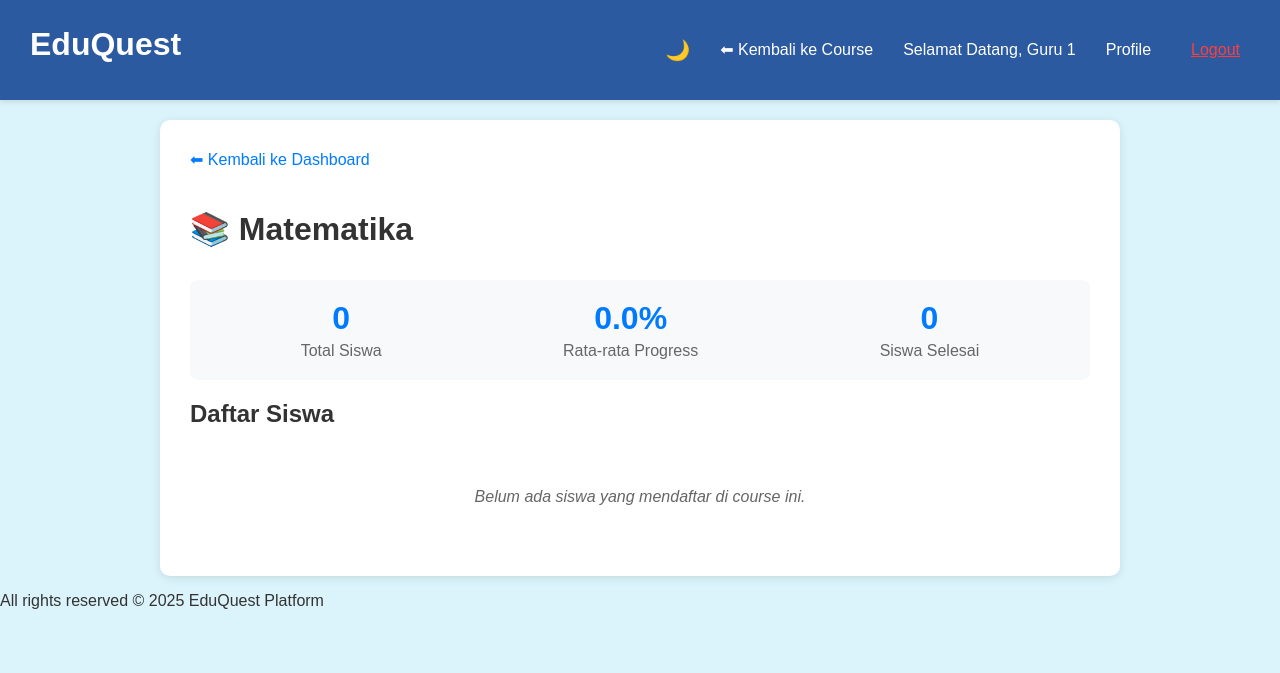
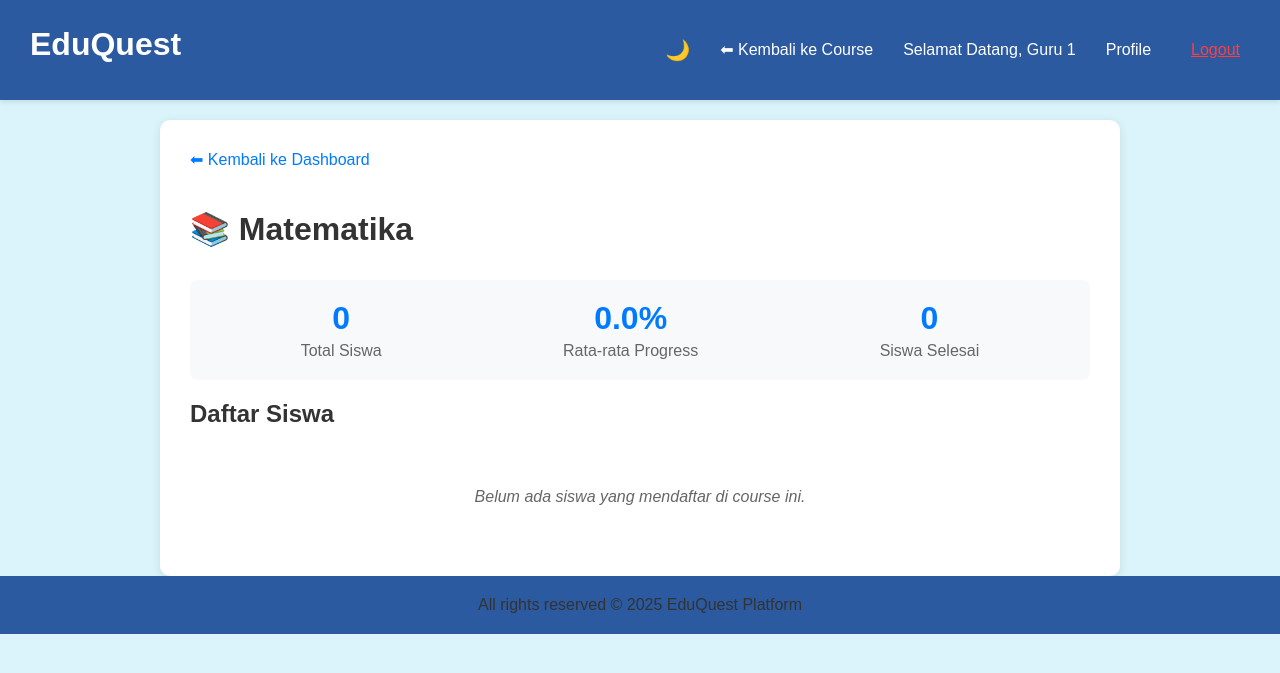
Before and after one commit to eugenegbrll/project, a PHP site: page /view_students.php?course_id=1 in a window 1280 px wide. Shown: the top 673 px of the page. Run offline with PHP 8.4, Linux system fonts and the light colour scheme; a user stored in the database is signed in; data comes from the database, SQL or seed files in the repository; data that the repository does not hold is empty.

Commit message:
Update view_students.css

```diff
--- a/view_students.css
+++ b/view_students.css
@@ -156,11 +156,26 @@ tr:hover {
     margin-top: 5px;
 }
 
+footer {
+    background-color: var(--footer-bg);
+    text-align: center;
+    padding: 20px 0;
+    width: 100%;
+    margin-top: auto;
+    font-size: 16px;
+}
+
+footer p {
+    margin: 0;
+}
+
 :root {
     --bg-color: #dbf3fa;
     --text-color: #333;
     --header-bg: #2c5aa0;
     --header-text: #ffffff;
+    --footer-bg: #2c5aa0;
+    --footer-text: #ffffff;
     --card-bg: #ffffff;
     --border-color: #ddd;
     --table-hover: #f5f5f5;
@@ -173,9 +188,17 @@ tr:hover {
     --text-color: #ffffff;
     --header-bg: #10375B;
     --header-text: #ADF1FF;
+    --footer-bg: #10375B;
+    --footer-text: #ADF1FF;
     --card-bg: #1e2d42;
     --border-color: #2a3d55;
     --table-hover: #25374d;
     --stat-bg: #132135;
     --link-color: #ADF1FF;
 }
+
+[data-theme="dark"] footer {
+    background-color: var(--header-bg);
+    color: var(--link-color);
+    border-top: 1px solid var(--border-color);
+}
```
